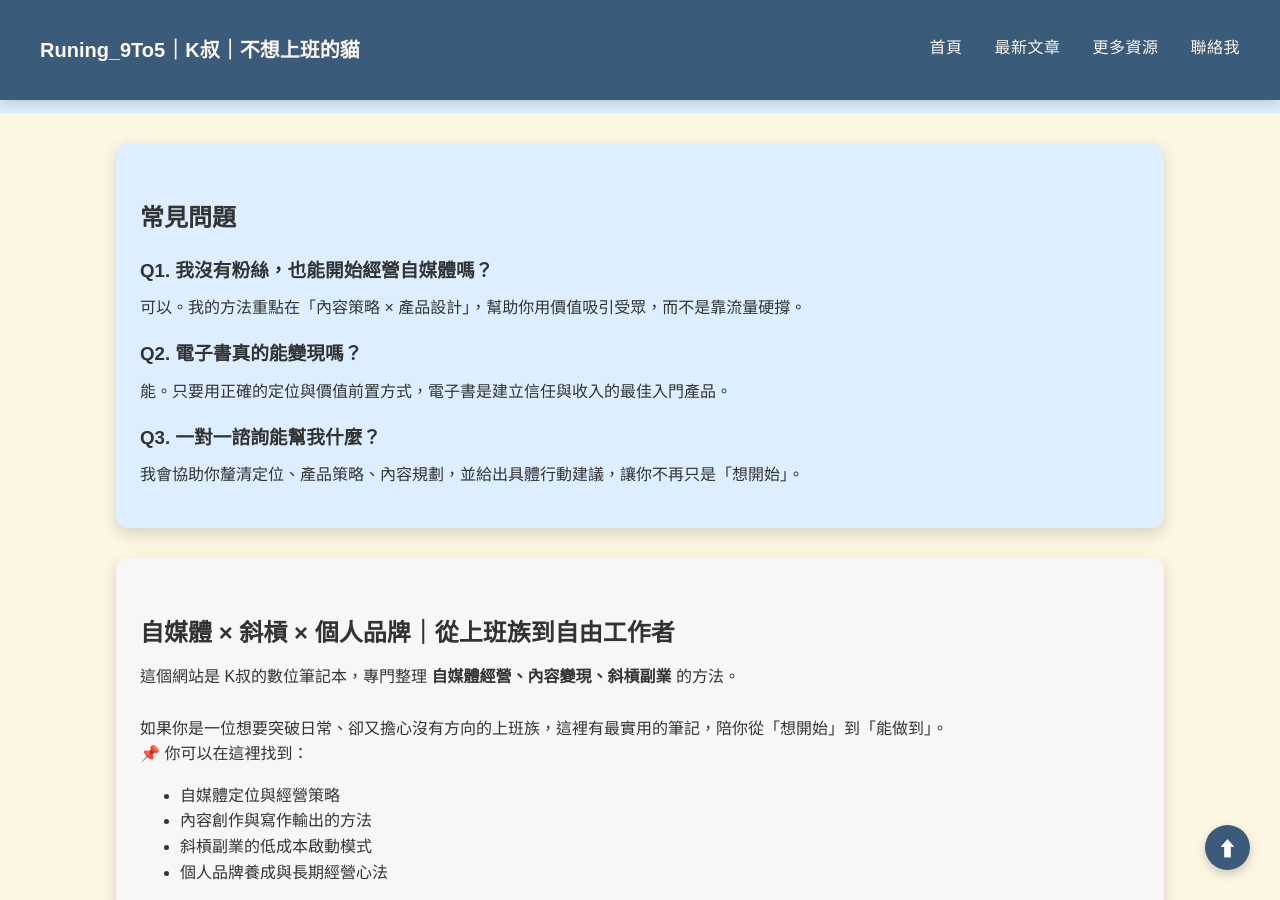
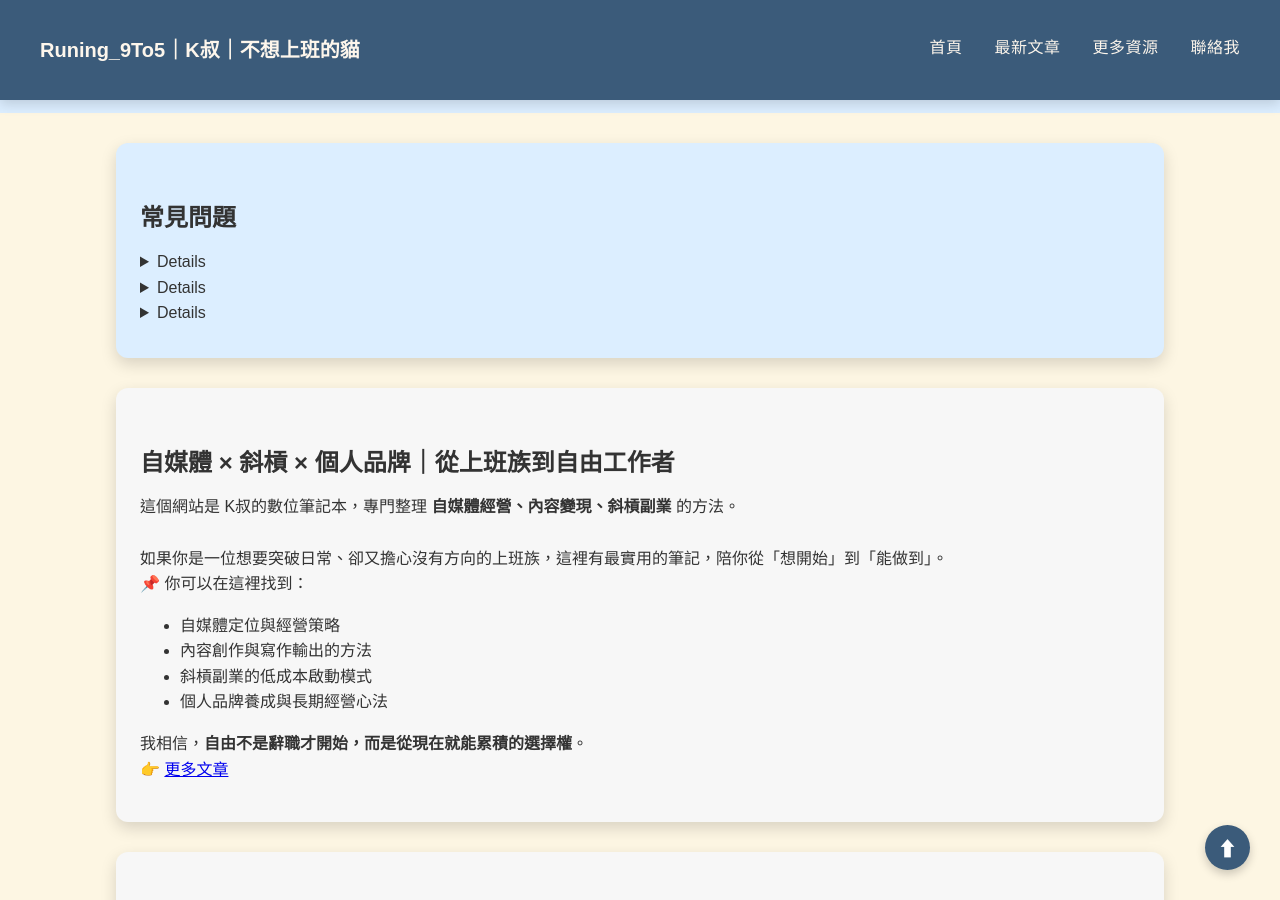
Before and after one commit to KenHAI666/Runing9TO5, a Jekyll site: the page built from index.md, in a window 1280 px wide and 900 px high, scrolled down 387 px. Built offline with Jekyll 4.4.1, drawn with Linux system fonts in a browser that asks for light colours.

Commit message:
Update index.md

```diff
--- a/index.md
+++ b/index.md
@@ -38,18 +38,18 @@ keywords: "自媒體變現, 自媒體經營, 電子書教學, 個人品牌, 一
 <!-- FAQ 區 -->
   <section class="card-section animate-section">
     <h2>常見問題</h2>
-    <div class="faq-item">
+    <details>
       <h3>Q1. 我沒有粉絲，也能開始經營自媒體嗎？</h3>
       <p>可以。我的方法重點在「內容策略 × 產品設計」，幫助你用價值吸引受眾，而不是靠流量硬撐。</p>
-    </div>
-    <div class="faq-item">
+   </details>
+   <details>
       <h3>Q2. 電子書真的能變現嗎？</h3>
       <p>能。只要用正確的定位與價值前置方式，電子書是建立信任與收入的最佳入門產品。</p>
-    </div>
-    <div class="faq-item">
+  </details>
+   <details>
       <h3>Q3. 一對一諮詢能幫我什麼？</h3>
       <p>我會協助你釐清定位、產品策略、內容規劃，並給出具體行動建議，讓你不再只是「想開始」。</p>
-    </div>
+    </details>
   </section>
 <!-- SEO 長文區 -->
 <section class="card-section animate-section" style="background:#f7f7f7;">
```
